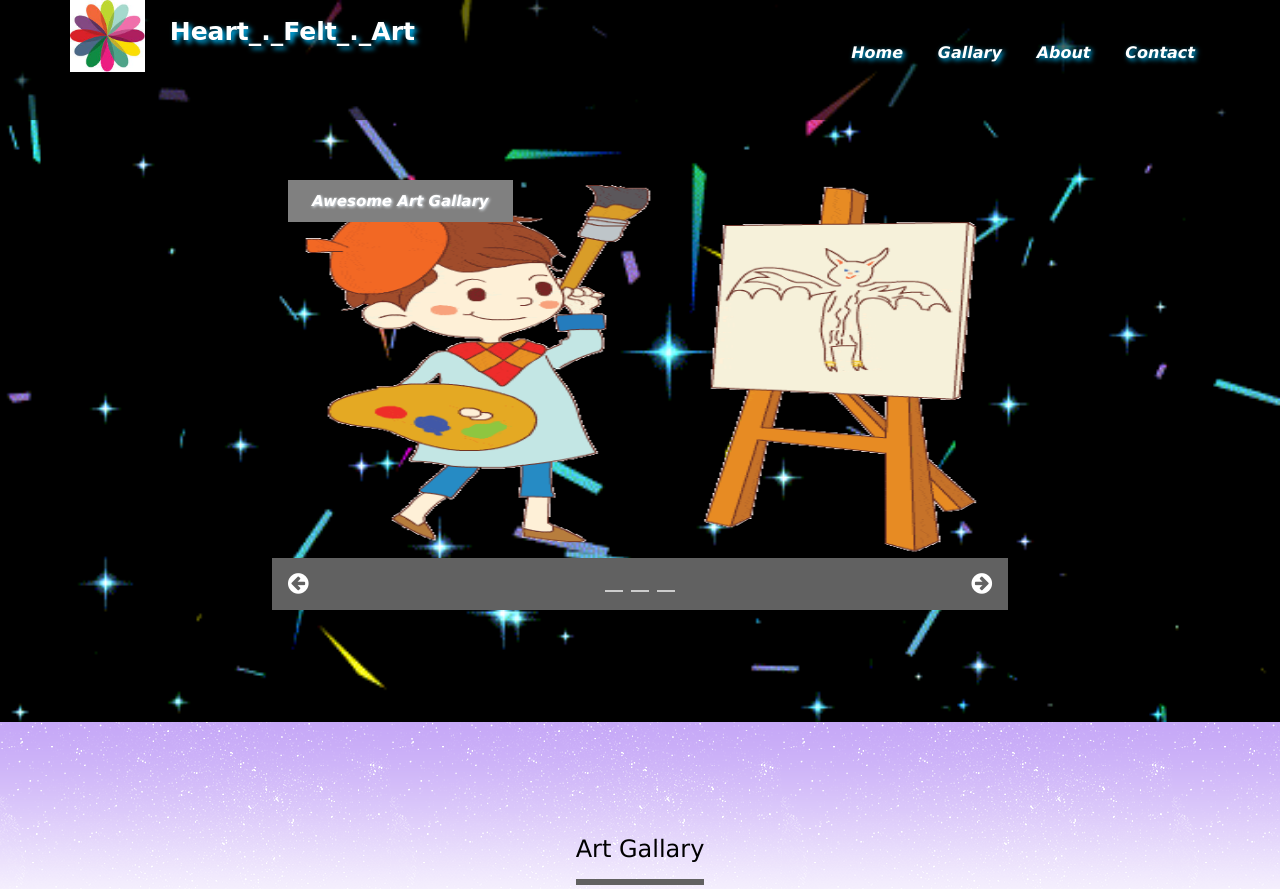
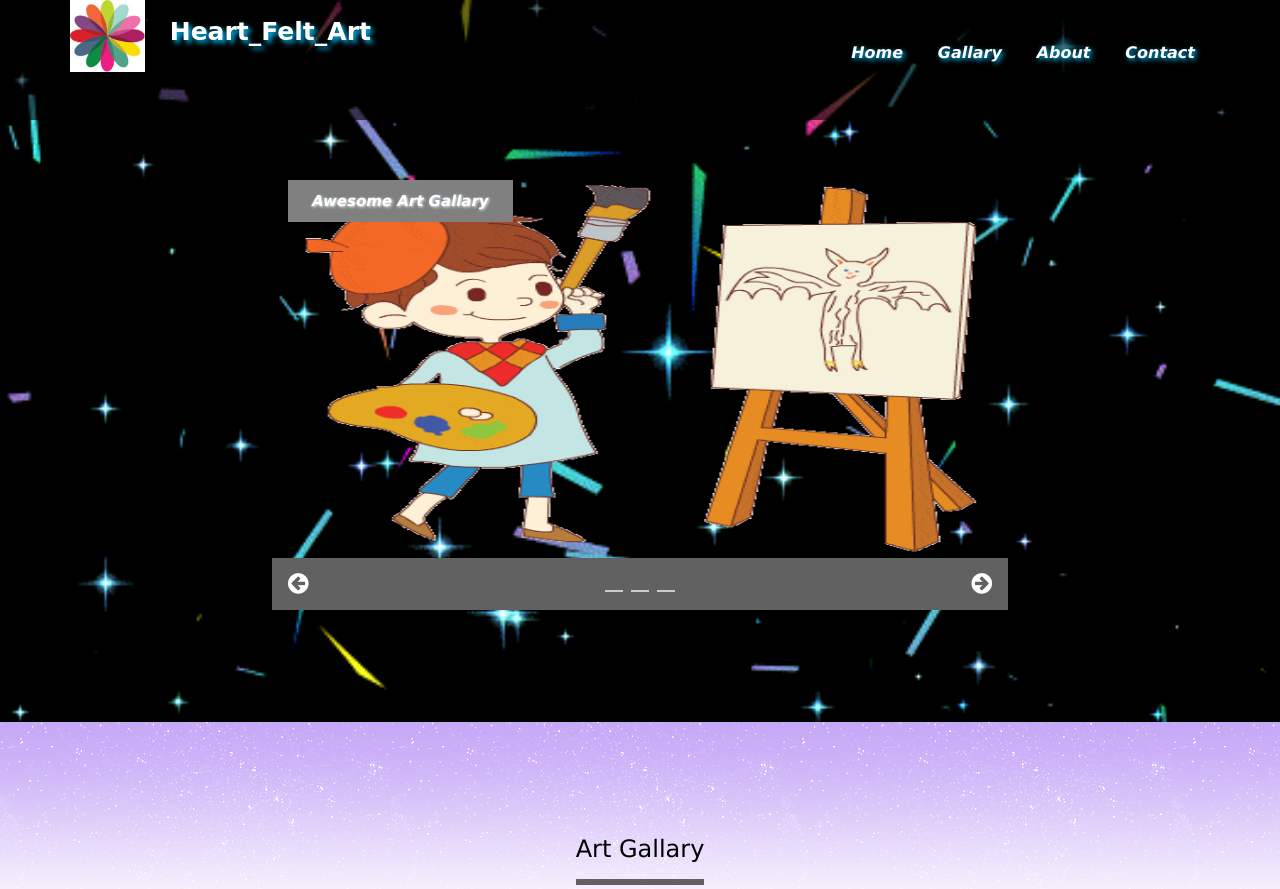
Before and after one commit to goal11/a, a plain HTML site: page index.html in a window 1280 px wide. Shown: the top 889 px of the page. Drawn offline with nearby package versions, Linux system fonts and the light colour scheme.

Commit message:
Update index.html

```diff
--- a/index.html
+++ b/index.html
@@ -25,7 +25,7 @@
                 <div class="container">
                     <div class="logo">
                         <img src="favicon.jpg" alt="logo" />
-                        <h1 class="w3-animate-bottom">Heart_._Felt_._Art</h1>
+                        <h1 class="w3-animate-bottom">Heart_Felt_Art</h1>
                     </div>
                     <nav>
                         <ul>
```
